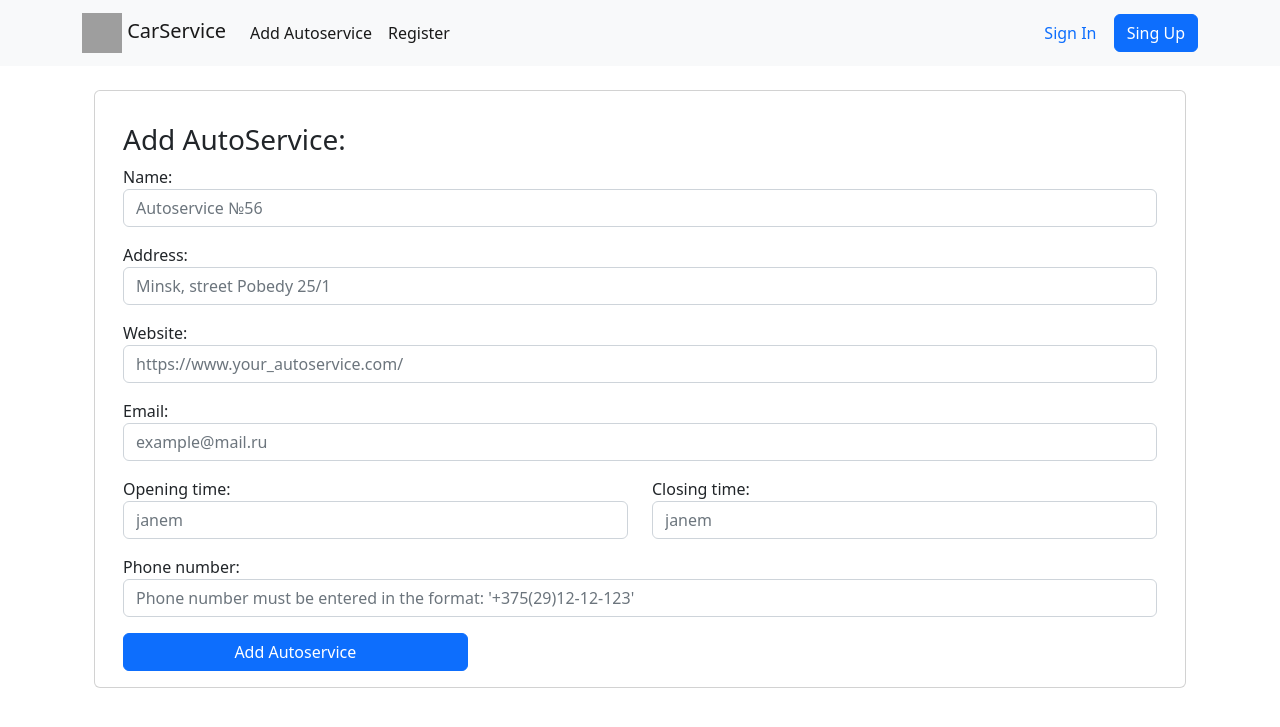
After one commit to Mulyarchik/carservice, a Django app: page /services/ in a window 1280 px wide. The commit adds this page. Shown: the top 727 px of the page. Run offline with Django 4.2, Linux system fonts and the light colour scheme; some libraries are stand-ins or nearby versions; grey boxes are pictures that could not be loaded.

Commit message:
the ability to add a service

```diff
--- a/website/backends/forms.py
+++ b/website/backends/forms.py
@@ -1,10 +1,138 @@
 from django import forms
+from django.contrib.auth import get_user_model
+from django.contrib.auth.forms import UserCreationForm, AuthenticationForm
 from django.core.validators import RegexValidator
+from django.forms import TextInput
 
-from .models import Customer
+from .models import Customer, Service
 
 my_validator = RegexValidator("^\+?1?\d{9,12}$",
                               "Phone number must be entered in the format: '+375(29)12-12-123'. Up to 12 digits allowed.")
+
+User = get_user_model()
+
+
+class UserForm(UserCreationForm):
+    email = forms.EmailField(required=True, label='Email')
+    first_name = forms.CharField(required=True, label='First Name')
+    last_name = forms.CharField(required=True, label='Last Name')
+
+    first_name = forms.CharField(
+        label=("Name"),
+        widget=forms.PasswordInput(attrs={'class': 'form-control',
+                                          'type': 'text',
+                                          'required': 'true',
+                                          }))
+
+    last_name = forms.CharField(
+        label=("Surname"),
+        widget=forms.PasswordInput(attrs={'class': 'form-control',
+                                          'type': 'text',
+                                          'required': 'true',
+                                          }))
+    username = forms.RegexField(
+        label=("Username"), max_length=15, regex=r"^[\w.@+-]+$",
+        help_text=("Required. 15 characters or fewer. Letters, digits and "
+                   "@/./+/-/_ only."),
+        error_messages={
+            'invalid': ("This value may contain only letters, numbers and "
+                        "@/./+/-/_ characters.")},
+        widget=TextInput(attrs={'class': 'form-control',
+                                'required': 'true',
+                                })
+    )
+
+    email = forms.CharField(
+        label=("Email"),
+        widget=forms.PasswordInput(attrs={'class': 'form-control',
+                                          'type': 'text',
+                                          'required': 'true',
+                                          'placeholder': 'for_example@mail.ru'
+                                          }))
+    password1 = forms.CharField(
+        label=("Password"),
+        widget=forms.PasswordInput(attrs={'class': 'form-control',
+                                          'required': 'true',
+                                          })
+    )
+
+    password2 = forms.CharField(
+        label=("Password confirmation"),
+        widget=forms.PasswordInput(attrs={'class': 'form-control',
+                                          'required': 'true',
+                                          })
+    )
+
+    class Meta:
+        model = User
+        fields = ("first_name", "last_name", "username", "email", "password1", "password2")
+
+
+class LoginUserForm(AuthenticationForm):
+    username = forms.CharField(
+        label=("Username or Email"),
+        widget=forms.TextInput(attrs={'class': 'form-control',
+                                      'type': 'text',
+                                      'required': 'true',
+                                      }))
+    password = forms.CharField(
+        label=("Password"),
+        widget=forms.PasswordInput(attrs={'class': 'form-control',
+                                          'type': 'password',
+                                          'required': 'true',
+                                          }))
+
+
+class ServiceForm(forms.ModelForm):
+    name = forms.CharField(
+        label=("Name"),
+        widget=forms.TextInput(attrs={'class': 'form-control',
+                                      'type': 'text',
+                                      'required': 'true',
+                                      }))
+
+    address = forms.CharField(
+        label=("Address"),
+        widget=forms.TextInput(attrs={'class': 'form-control',
+                                      'type': 'text',
+                                      'required': 'true',
+                                      }))
+
+    website = forms.CharField(
+        label=("URL"),
+        widget=forms.URLInput(attrs={'class': 'form-control',
+                                     'type': 'text',
+                                     'required': 'true',
+                                     'placeholder': 'URL'
+                                     }))
+
+    email = forms.CharField(
+        label=("Email"),
+        widget=forms.EmailInput(attrs={'class': 'form-control',
+                                       'type': 'text',
+                                       'required': 'true',
+                                       'placeholder': 'for_example@mail.ru'
+                                       }))
+
+    opening_time = forms.TimeField(input_formats=['%H:%M'],
+                                   label=("Opening Time"),
+                                   widget=forms.TimeInput(attrs={'class': 'form-control', }))
+
+    closing_time = forms.TimeField(input_formats=['%H:%M'],
+                                   label=("Closing Time"),
+                                   widget=forms.TimeInput(attrs={'class': 'form-control', }))
+
+    phone_number = forms.RegexField(
+        label=("Phone number"),
+        widget=forms.TextInput(attrs={'class': 'form-control',
+                                      'type': 'text',
+                                      'required': 'true',
+                                      }),
+        regex=r'^\+?1?\d{9,15}$')
+
+    class Meta:
+        model = Service
+        fields = ('name', 'address', 'website', 'email', 'opening_time', 'closing_time', 'phone_number')
 
 
 class CustomerForm(forms.ModelForm):
@@ -38,7 +166,7 @@ class CustomerForm(forms.ModelForm):
 
     phone_number = forms.RegexField(
         label=("Phone number"),
-        #regex=r'^\+?1?\d{9,15}$')
+        # regex=r'^\+?1?\d{9,15}$')
         widget=forms.TextInput(attrs={'class': 'form-control',
                                       'type': 'text',
                                       'required': 'true',
--- a/website/backends/models.py
+++ b/website/backends/models.py
@@ -11,7 +11,8 @@ class Service(models.Model):
     website = models.URLField(max_length=200, verbose_name='URL')
     owner = models.ForeignKey(settings.AUTH_USER_MODEL, on_delete=models.PROTECT, blank=True)
     email = models.EmailField(verbose_name='Email')
-    working_hours = models.DurationField(verbose_name='Working Hours')
+    opening_time = models.TimeField(verbose_name='Opening Time')
+    closing_time = models.TimeField(verbose_name='Closing Time')
     phone_regex = RegexValidator(regex=r'^\+?1?\d{9,12}$',
                                  message="Phone number must be entered in the format: '+375(29)12-12-123'. Up to 12 digits allowed.")
     phone_number = models.CharField(validators=[phone_regex], max_length=13, blank=True)
--- a/website/backends/urls.py
+++ b/website/backends/urls.py
@@ -1,4 +1,3 @@
-from django.conf import settings
 from django.conf.urls.static import static
 from django.urls import path
 
@@ -8,7 +7,11 @@ app_name = 'vlads_app'
 
 urlpatterns = [
                   path('', home, name='home'),
-                  path('registration/', backends, name='backends'),
+                  path('register/', user_signup, name='user_signup'),
+                  path('login/', user_login, name='user_login'),
+                  path('logout/', user_logout, name='logout'),
+                  path('services/', services, name='services'),
+                  # path('registration/', backends, name='backends'),
                   path('date/<int:day_id>/time/', choose_time, name='choose_time'),
                   path('date/<int:day_id>/time/<int:time_id>/', profile, name='profile'),
 
--- a/website/backends/views.py
+++ b/website/backends/views.py
@@ -1,21 +1,91 @@
 import calendar
 import datetime
 
+# from config.settings import RECIPIENTS_EMAIL, DEFAULT_FROM_EMAIL
+from django.conf import settings
 from django.contrib import messages
+from django.contrib.auth import login, logout
 from django.core.mail import send_mail, BadHeaderError
 from django.http import HttpResponse
 from django.shortcuts import render, redirect
 
-from .forms import CustomerForm
+from .forms import CustomerForm, UserForm, LoginUserForm, ServiceForm
 from .models import Date, Time, Customer
-#from config.settings import RECIPIENTS_EMAIL, DEFAULT_FROM_EMAIL
-from django.conf import settings
+
 
 # from .forms import DateForm ####DEFAULT_FROM_EMAIL, RECIPIENTS_EMAIL
 
 
 def home(request):
     return render(request, 'home.html', locals())
+
+
+def user_signup(request):
+    error = ''
+    if request.method == 'POST':
+        user_form = UserForm(request.POST)
+
+        if user_form.is_valid():
+            user = user_form.save(commit=False)
+            user_form.save()
+            login(request, user, backend='django.contrib.auth.backends.ModelBackend')
+            messages.success(request, "Вы успешно зарегестрировались")
+            return redirect('/')
+        else:
+            messages.error(request, "Ошибка регистрации")
+        context = {
+            'user_form': user_form,
+            'error': error
+        }
+    else:
+        context = {
+            'user_form': UserForm(),
+            'error': error
+        }
+    return render(request, 'signup.html', context)
+
+
+def user_login(request):
+    if request.method == 'POST':
+        form = LoginUserForm(data=request.POST)
+        if form.is_valid():
+            user = form.get_user()
+            login(request, user)
+        else:
+            messages.error(request, "Неправильное имя пользователя/пароль!")
+        return redirect('/')
+    else:
+        form = LoginUserForm()
+
+    context = {
+        'form': form
+    }
+    return render(request, 'login.html', context=context)
+
+
+def user_logout(request):
+    logout(request)
+    return redirect('/')
+
+
+def services(request):
+    if request.method == 'POST':
+        form = ServiceForm(data=request.POST)
+        print(request.POST)
+        if form.is_valid():
+            data = form.save(commit=False)
+            data.owner = request.user
+            data.save()
+        else:
+            messages.error(request, "Вы указали неверные данные!")
+        return redirect('/')
+    else:
+        form = ServiceForm()
+
+    context = {
+        'form': form,
+    }
+    return render(request, 'services.html', context=context)
 
 
 def backends(request):
@@ -73,6 +143,7 @@ def choose_time(request, day_id):
     }
     return render(request, 'backends2.html', context=context)
 
+
 def profile(request, day_id, time_id):
     if request.method == 'POST':
         form = CustomerForm(request.POST)
--- a/website/templates/base.html
+++ b/website/templates/base.html
@@ -17,6 +17,10 @@
           integrity="sha256-DOS9W6NR+NFe1fUhEE0PGKY/fubbUCnOfTje2JMDw3Y=" crossorigin="anonymous"/>
     <script src="https://cdnjs.cloudflare.com/ajax/libs/jquery-datetimepicker/2.5.20/jquery.datetimepicker.full.min.js"
             integrity="sha256-FEqEelWI3WouFOo2VWP/uJfs1y8KJ++FLh2Lbqc8SJk=" crossorigin="anonymous"></script>
+
+    <link rel="stylesheet" href="//cdnjs.cloudflare.com/ajax/libs/timepicker/1.3.5/jquery.timepicker.min.css">
+    <script src="//cdnjs.cloudflare.com/ajax/libs/timepicker/1.3.5/jquery.timepicker.min.js"></script>
+
     <link rel="icon" type="image/png" href="/media/logo.png">
     {% load static %}
     <link rel="stylesheet" href="{% static 'static_root/css/stylesheet.css' %}" type="text/css">
@@ -24,7 +28,7 @@
 <body>
 <nav class="navbar navbar-expand-lg bg-light" id="navbar">
     <div class="container-xl">
-        <a class="navbar-brand" href="/"><img src="/media/logo.png" width="40" height="33" alt="logo">CarService</a>
+        <a class="navbar-brand" href="/"><img src="/media/logo.png" width="40" height="40" alt="logo">&nbsp;CarService</a>
         <button class="navbar-toggler" type="button" data-bs-toggle="collapse" data-bs-target="#navbarSupportedContent"
                 aria-controls="navbarSupportedContent" aria-expanded="false" aria-label="Toggle navigation">
             <span class="navbar-toggler-icon"></span>
@@ -32,10 +36,27 @@
         <div class="collapse navbar-collapse" id="navbarSupportedContent">
             <ul class="navbar-nav me-auto mb-2 mb-lg-0">
                 <li class="nav-item">
+                    <a class="nav-link active" aria-current="page" href="/services/">Add Autoservice</a>
+                </li>
+                <li class="nav-item">
                     <a class="nav-link active" aria-current="page" href="/registration/">Register</a>
                 </li>
             </ul>
+            {% if request.user.is_authenticated %}
+            <div class="search" id="loginned">
+                <ul class="me-auto mb-lg-0">
+                    &nbsp;{{ user.username }}&ensp;
 
+                </ul>
+            </div>
+            {% else %}
+            <div class="d-flex" id="not_loginned">
+                <ul class="me-auto mb-lg-0">
+                    <a class="btn btn-link" href="/login" role="button" style="text-decoration: none;">Sign In</a>
+                    <a class="btn btn-primary" href="/register" role="button">Sing Up</a>
+                </ul>
+            </div>
+            {% endif %}
 
         </div>
     </div>
--- /dev/null
+++ b/website/templates/services.html
@@ -0,0 +1,101 @@
+{% extends "base.html" %}
+
+{% block title %}
+NickForum - Forum for coders
+{% endblock %}
+
+{% block content %}
+
+<div class="container-xl" xmlns="http://www.w3.org/1999/html">
+    <div class="container-sm">
+        <div class="card mb-4 mt-4">
+            <div class="card-body">
+                <form action="." method="POST">
+                    {% csrf_token %}
+                    <div class="container">
+                        <div class="card-text mt-3">
+                            <h3>Add AutoService:</h3>
+                        </div>
+
+                        <div class="card-text ">
+                            <label for="id_name">Name:</label>
+                            <input type="text" class="form-control" id="id_name" name="name"
+                                   placeholder="Autoservice №56">
+                        </div>
+
+                        <div class="card-text mt-3">
+                            <label for="id_address">Address:</label>
+                            <input type="text" class="form-control" id="id_address" name="address"
+                                   placeholder="Minsk, street Pobedy 25/1">
+                        </div>
+
+                        <div class="card-text mt-3">
+                            <label for="id_website">Website:</label>
+                            <input type="url" class="form-control" id="id_website" name="website"
+                                   placeholder="https://www.your_autoservice.com/">
+                        </div>
+
+                        <div class="card-text mt-3">
+                            <label for="id_email">Email:</label>
+                            <input type="email" class="form-control" id="id_email" name="email"
+                                   placeholder="example@mail.ru">
+                        </div>
+
+                        <div class="card-text mt-3">
+                            <div class="row">
+                                <div class="col">
+                                    <label for="id_opening_time">Opening time:</label>
+                                    <input type="text" class="form-control" id="id_opening_time" name="opening_time"
+                                           placeholder="janem">
+                                </div>
+                                <div class="col">
+                                    <label for="id_closing_time">Closing time:</label>
+                                    <input type="text" class="form-control" id="id_closing_time" name="closing_time"
+                                           placeholder="janem">
+                                </div>
+                            </div>
+                        </div>
+
+                        <div class="card-text mt-3">
+                            <label for="id_phone_number">Phone number:</label>
+                            <input type="text" class="form-control" id="id_phone_number" name="phone_number"
+                                   placeholder="Phone number must be entered in the format: '+375(29)12-12-123'">
+                        </div>
+                        <div class="card-text mt-3">
+                            <button type="submit" class="btn btn-primary col-md-4">Add Autoservice</button>
+                        </div>
+                    </div>
+                </form>
+            </div>
+        </div>
+    </div>
+</div>
+<script>
+    $(function () {
+        $("#id_opening_time").timepicker({
+            timeFormat: 'HH:mm',
+            ampm: false,
+            interval: 60,
+            minTime: '5',
+            maxTime: '11:00pm',
+            defaultTime: '8',
+            startTime: '05:00',
+            dynamic: false,
+            dropdown: true,
+            scrollbar: true
+        });
+        $("#id_closing_time").timepicker({
+            timeFormat: 'HH:mm',
+            ampm: false,
+            interval: 60,
+            minTime: '5',
+            maxTime: '11:00pm',
+            defaultTime: '20',
+            startTime: '05:00',
+            dynamic: false,
+            dropdown: true,
+            scrollbar: true
+        });
+    });
+</script>
+{% endblock %}
```
Also changed, not shown: website/templates/login.html (added, +20 -0 lines), website/templates/signup.html (added, +51 -0 lines).
